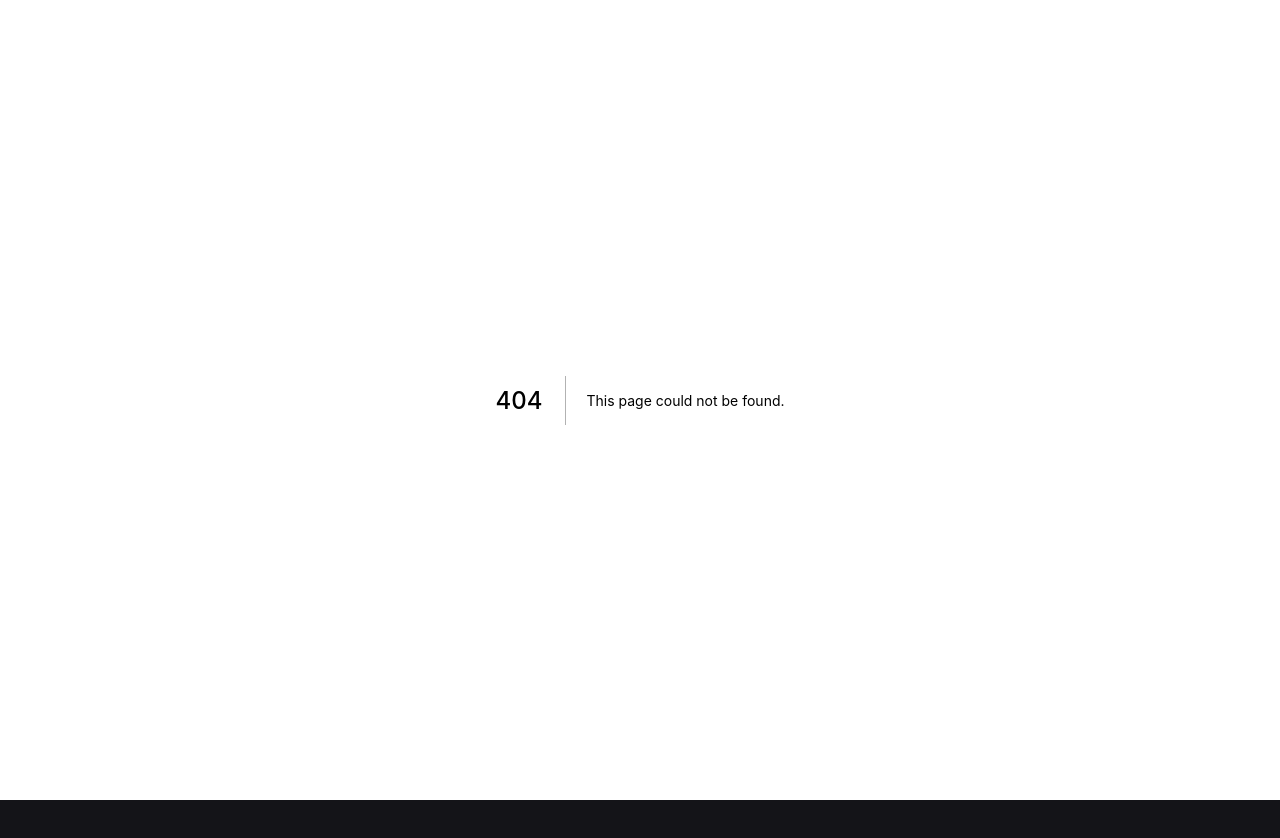
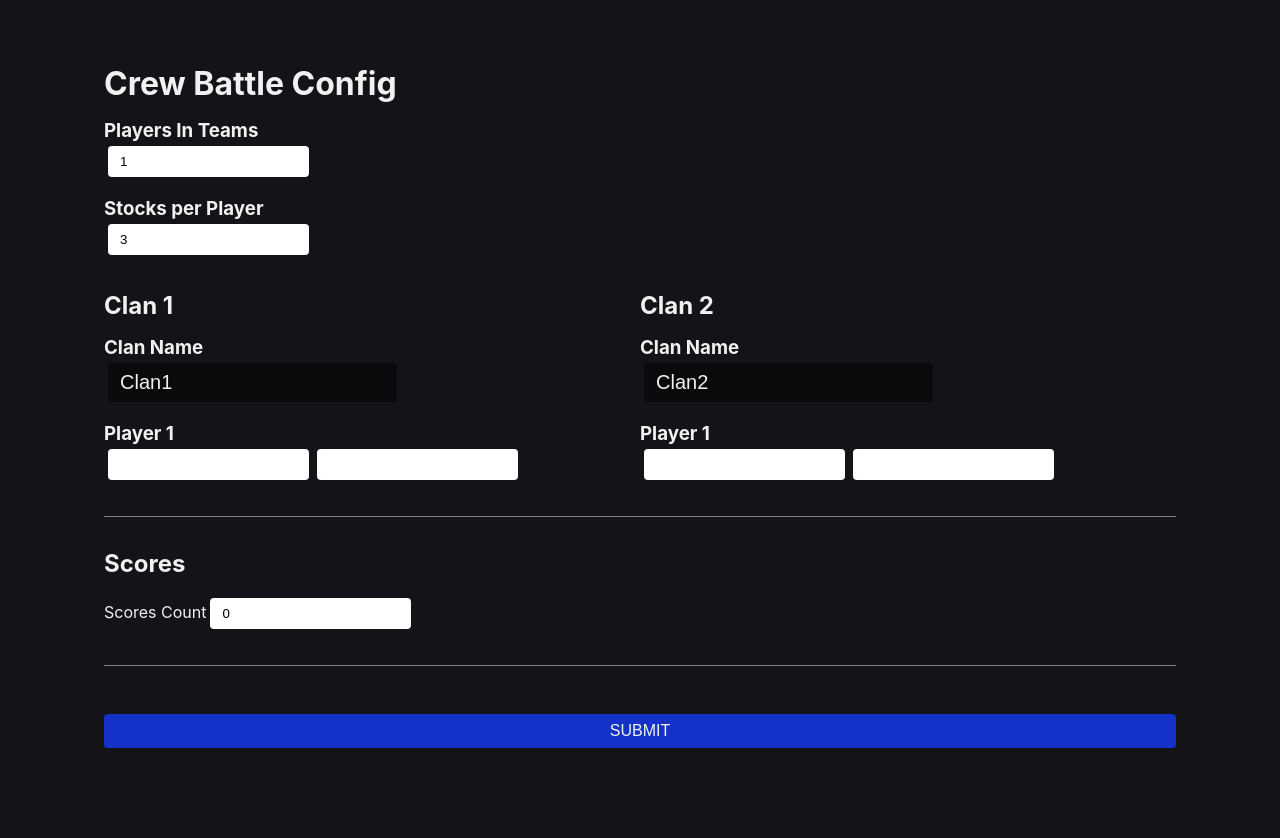
Before and after one commit to AlfieGoldson/BH_CrewBattles, a Next.js app in the folder client/: page /config in a window 1280 px wide. Before the commit this address had no page. Shown: the top 838 px of the page. Before the commit the page ends 800 px from the top, so only its background shows below. Built offline with nearby package versions, Linux system fonts and the light colour scheme.

Commit message:
config page

```diff
--- /dev/null
+++ b/client/pages/config.tsx
@@ -0,0 +1,191 @@
+import styles from '../styles/ConfigPage.module.scss';
+
+import { useEffect, useState } from 'react';
+import { io, Socket } from 'socket.io-client';
+const ENDPOINT = 'http://localhost:3001';
+
+export default function ConfigPage() {
+	const [socket, setSocket] = useState<Socket>(null);
+	const [playerCount, setPlayerCount] = useState(1);
+	const [stocksPerPlayer, setStocksPerPlayer] = useState(3);
+	const [clans, setClans] = useState<
+		[ICBClan<number, string>, ICBClan<number, string>]
+	>([
+		{ name: 'Clan1', players: Array.from({ length: 10 }, () => ['', '']) },
+		{ name: 'Clan2', players: Array.from({ length: 10 }, () => ['', '']) },
+	]);
+	const [scoresCount, setScoresCount] = useState(0);
+	const [scores, setScores] = useState<[number, number][]>(
+		Array.from({ length: 100 }, () => [0, 0])
+	);
+
+	function handleSubmit() {
+		if (!socket) return;
+		const jsonCB: IJSONCrewBattle<number> = {
+			clan1: {
+				...clans[0],
+				players: clans[0].players.filter((_, i) => i < playerCount),
+			},
+			clan2: {
+				...clans[1],
+				players: clans[1].players.filter((_, i) => i < playerCount),
+			},
+			playerCount,
+			scores: scores.filter((_, i) => i < scoresCount), //TODO: this
+			stocksPerPlayer,
+		};
+		console.log(JSON.stringify(jsonCB));
+		socket.emit('newCBData', JSON.stringify(jsonCB));
+	}
+
+	useEffect(() => {
+		const sock = io(ENDPOINT);
+		setSocket(sock);
+	}, []);
+
+	function updatePlayerValue(
+		teamId: number,
+		playerIndex: number,
+		valueIndex: 0 | 1,
+		value: string
+	) {
+		let newClans: [ICBClan<number, string>, ICBClan<number, string>] = [
+			...clans,
+		];
+
+		newClans[teamId].players[playerIndex][valueIndex] = value;
+		setClans(newClans);
+	}
+
+	function updateScores(scoreIndex: number, clanId: 0 | 1, score: number) {
+		let newScores: [number, number][] = [...scores];
+		newScores[scoreIndex][clanId] = score;
+		setScores(newScores);
+	}
+
+	return (
+		<div className={styles.container}>
+			<h1>Crew Battle Config</h1>
+			<div>
+				<label>
+					<h3>Players In Teams</h3>
+					<input
+						type='number'
+						value={playerCount}
+						onChange={(e) => {
+							const val = e.target.valueAsNumber;
+							setPlayerCount(Math.max(1, Math.min(val, 10)));
+						}}
+					/>
+				</label>
+			</div>
+			<div>
+				<label>
+					<h3>Stocks per Player</h3>
+					<input
+						type='number'
+						value={stocksPerPlayer}
+						onChange={(e) => {
+							const val = e.target.valueAsNumber;
+							setStocksPerPlayer(Math.max(1, Math.min(val, 10)));
+						}}
+					/>
+				</label>
+			</div>
+			<div className={styles.clans}>
+				{clans.map((_, clanId) => (
+					<div className={styles.clan}>
+						<h2>Clan {clanId + 1}</h2>
+						<label>
+							<h3>Clan Name</h3>
+							<input
+								className={styles.clanName}
+								type='text'
+								value={clans[clanId].name}
+								onChange={(e) => {
+									let newClans: [
+										ICBClan<number, string>,
+										ICBClan<number, string>
+									] = [...clans];
+									newClans[clanId].name = e.target.value;
+									setClans(newClans);
+								}}
+							/>
+						</label>
+						{Array.from({ length: playerCount }, (_, i) => (
+							<div className={styles.player}>
+								<h3>Player {i + 1}</h3>
+								<div>
+									<input
+										type='text'
+										value={clans[clanId].players[i][0]}
+										onChange={(e) =>
+											updatePlayerValue(
+												clanId,
+												i,
+												0,
+												e.target.value
+											)
+										}
+									/>
+									<input
+										type='text'
+										value={clans[clanId].players[i][1]}
+										onChange={(e) =>
+											updatePlayerValue(
+												clanId,
+												i,
+												1,
+												e.target.value
+											)
+										}
+									/>
+								</div>
+							</div>
+						))}
+					</div>
+				))}
+			</div>
+			<div className={styles.scores}>
+				<h2>Scores</h2>
+				<label>
+					Scores Count
+					<input
+						type='number'
+						value={scoresCount}
+						onChange={(e) => {
+							const val = e.target.valueAsNumber;
+							setScoresCount(Math.max(0, Math.min(val, 100)));
+						}}
+					/>
+				</label>
+				{Array.from({ length: scoresCount }, (_, i) => (
+					<div>
+						<h3>Match {i + 1}</h3>
+						<label>
+							<input
+								type='number'
+								value={scores[i][0]}
+								onChange={(e) =>
+									updateScores(i, 0, e.target.valueAsNumber)
+								}
+							/>
+						</label>
+						<label>
+							<input
+								type='number'
+								value={scores[i][1]}
+								onChange={(e) =>
+									updateScores(i, 1, e.target.valueAsNumber)
+								}
+							/>
+						</label>
+					</div>
+				))}
+			</div>
+			<button onClick={handleSubmit} className={styles.submitBtn}>
+				Submit
+			</button>
+		</div>
+	);
+}
--- /dev/null
+++ b/client/styles/ConfigPage.module.scss
@@ -0,0 +1,53 @@
+@import './theme.scss';
+
+.container {
+	display: flex;
+	flex-direction: column;
+	padding: 4rem;
+	max-width: 1200px;
+	margin: 0 auto;
+	gap: 1rem;
+
+	input {
+		padding: 0.5rem 0.75rem;
+		border: none;
+		border-radius: 4px;
+		margin: 0.25rem;
+	}
+
+	.clans {
+		display: grid;
+		grid-template-columns: repeat(auto-fit, minmax(480px, 1fr));
+	}
+
+	.clan,
+	.scores {
+		border-bottom: 1px solid rgba($light, 0.5);
+		padding: 1rem 0 2rem 0;
+		display: flex;
+		flex-direction: column;
+		gap: 1rem;
+
+		.clanName {
+			background-color: rgb(10, 10, 12);
+			color: $light;
+			font-size: 1.25rem;
+		}
+	}
+
+	.submitBtn {
+		padding: 0.5rem 1rem;
+		border-radius: 4px;
+		margin: 2rem 0;
+		border: none;
+		background-color: $accent;
+		color: $light;
+		font-size: 1rem;
+		text-transform: uppercase;
+		cursor: pointer;
+
+		&:hover {
+			background-color: rgb(10, 10, 12);
+		}
+	}
+}
--- a/client/styles/globals.scss
+++ b/client/styles/globals.scss
@@ -1,9 +1,12 @@
 @import './theme.scss';
+
+* {
+	padding: 0;
+	margin: 0;
+}
 
 html,
 body {
-	padding: 0;
-	margin: 0;
 	box-sizing: border-box;
 	font-family: -apple-system, BlinkMacSystemFont, Segoe UI, Roboto, Oxygen,
 		Ubuntu, Cantarell, Fira Sans, Droid Sans, Helvetica Neue, sans-serif;
```
Also changed, not shown: client/globals.d.ts (+31 -0 lines), client/pages/index.tsx (+20 -37 lines), 2 other files (tests, documents, lock files or other folders).
